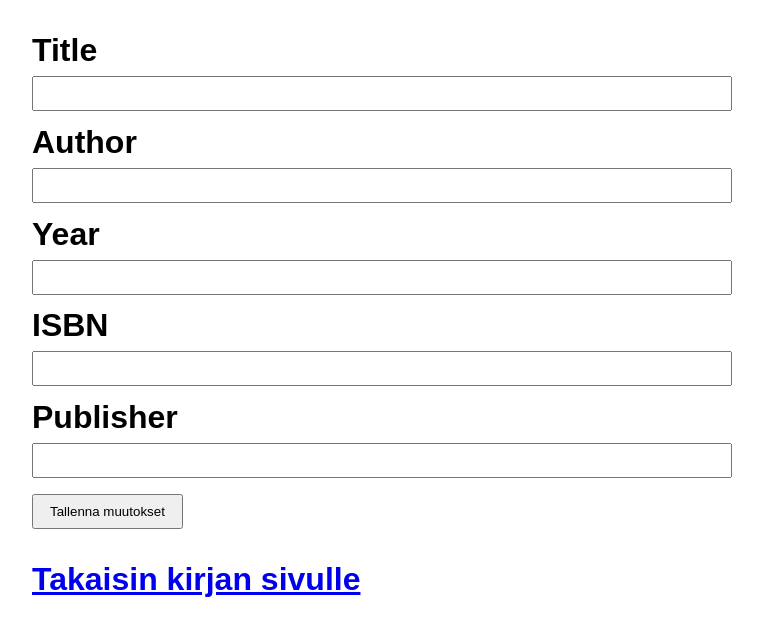
After one commit to kuhalainen/PMVALO-Miniprojekti, a Flask app: template src/templates/edit_book.html in a window 1280 px wide. The commit adds this page. Shown: the top 636 px of the page, without its empty margins (258-1021 px from the left). Run offline with Flask 3, Linux system fonts and the light colour scheme; the template is opened without the code that fills it, so the values that code supplies are empty.

Commit message:
add possibility to edit book

```diff
--- a/src/app.py
+++ b/src/app.py
@@ -17,7 +17,6 @@ if not app.secret_key:
     print("WARNING: Secret key not found. Check your .env file.")
 
 @app.route("/")
-
 def index():
     books = db_helper.get_books()
     countbooks = len(books)
@@ -95,10 +94,43 @@ def create_article():
 
 @app.route('/book/<int:book_id>')
 def book(book_id):
-
     book = db_helper.get_book(book_id)
 
     return render_template("/book.html", book=book)
+
+@app.route('/edit_book/<int:book_id>')
+def edit_book(book_id):
+    book = db_helper.get_book(book_id)
+
+    return render_template('edit_book.html', book=book)
+
+@app.route('/books/edit/<int:book_id>', methods=['POST'])
+def edit_book_post(book_id):
+    title = request.form.get('title')
+    author = request.form.get('author')
+    year = request.form.get('year')
+    isbn = request.form.get('isbn')
+    publisher = request.form.get('publisher')
+
+    # Minimal validation: title and author required
+    if not title or not author:
+        flash('Title and author are required.', 'error')
+        return redirect(f'/edit_book/{book_id}')
+
+    sql = text("UPDATE books SET title = :title, writer = :writer, year = :year, isbn = :isbn, publisher = :publisher WHERE id = :id")
+    print(book_id, title, author, year, isbn, publisher)
+    db.session.execute(sql, {
+       'title': title,
+       'writer': author,
+       'year': year,
+       'isbn': isbn,
+       'publisher': publisher,
+       'id': book_id
+    })
+    db.session.commit()
+
+    flash('Kirjan tiedot päivitetty onnistuneesti', 'success')
+    return redirect('/')
 
 @app.route('/article/<int:article_id>')
 def article(article_id):
--- a/src/templates/book.html
+++ b/src/templates/book.html
@@ -13,14 +13,14 @@
 
   <p class="content">
     Kirja: {{book.title}} <br/><br/>
-    Kirjailija: {{book.author}} <br/><br/>
+    Kirjailija: {{book.writer}} <br/><br/>
     Julkaisuvuosi: {{book.year}} <br/><br/>
     ISBN: {{book.isbn}} <br/><br/>
     Kustantaja: {{book.publisher}} <br/><br/>
   </p>
   <p>
-    <a href="/edit_item/{{book.id}}" class="button">Muokkaa</a>
-    <a href="/remove_item/{{book.id}}" class="button">Poista</a>
+    <a href="/edit_book/{{book.id}}" class="button">Muokkaa</a>
+    <a href="/remove_book/{{book.id}}" class="button">Poista</a>
   </p>
 </body>
 
--- /dev/null
+++ b/src/templates/edit_book.html
@@ -0,0 +1,29 @@
+<!doctype html>
+<html>
+  <head>
+    <title>Muokkaa viitettä</title>
+    <link rel="stylesheet" href="/static/main.css">
+  </head>
+  <body>
+    <h1>
+    <form method="post" action="/books/edit/{{ book.id }}">
+      <label for="title">Title</label>
+      <input id="title" name="title" type="text" value="{{book.title}}" required>
+
+      <label for="author">Author</label>
+      <input id="author" name="author" type="text" value="{{ book.writer }}" required>
+
+      <label for="year">Year</label>
+      <input id="year" name="year" type="number" value="{{ book.year }}" inputmode="numeric" pattern="[0-9]{4}">
+
+      <label for="isbn">ISBN</label>
+      <input id="isbn" name="isbn" type="text" value="{{ book.isbn }}">
+
+      <label for="publisher">Publisher</label>
+      <input id="publisher" name="publisher" type="text" value="{{ book.publisher }}">
+
+      <button type="submit">Tallenna muutokset</button>
+    </form>
+    <p><a href="/book/{{ book.id }}">Takaisin kirjan sivulle</a></p>
+  </body>
+</html>
```
